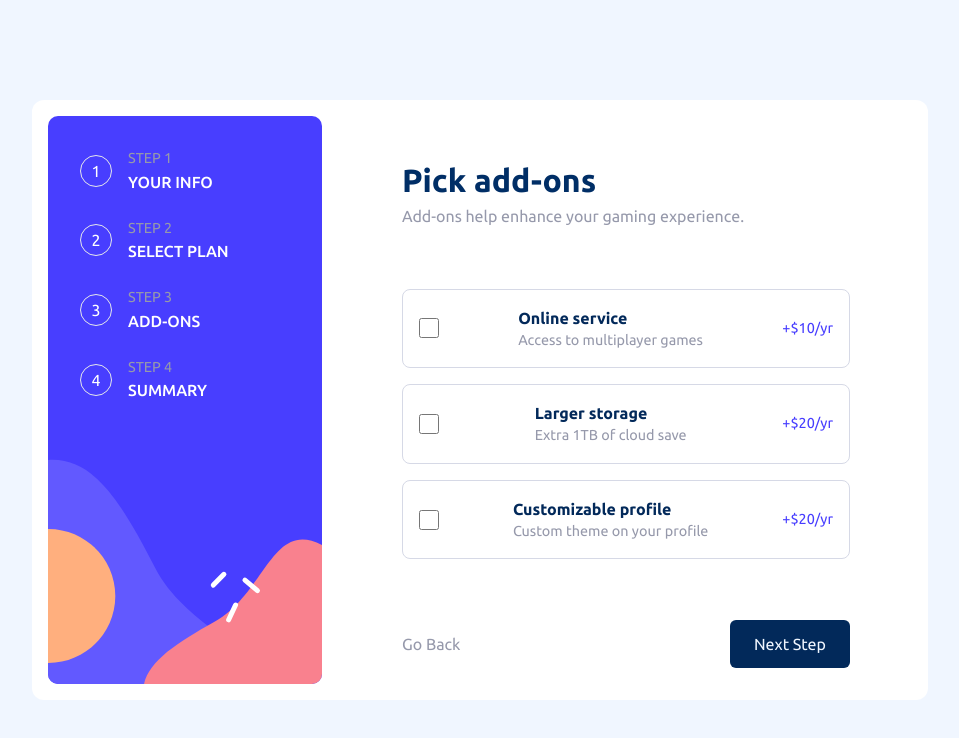
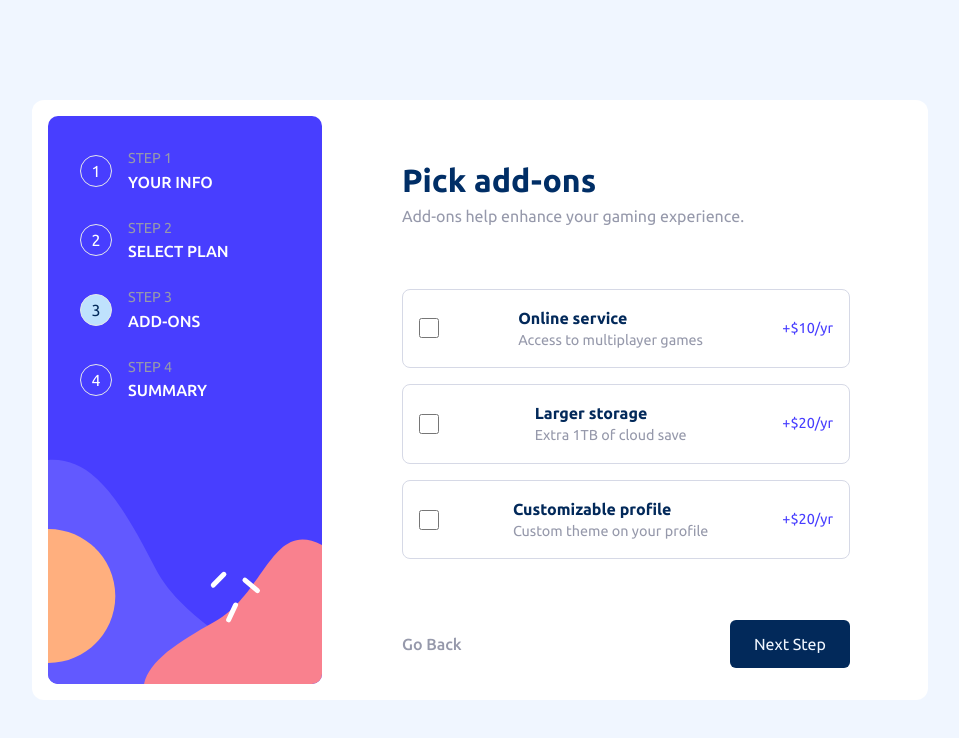
Before and after one commit to SoulRvr29/multi-step-form, a Next.js app: page /addons in a window 1280 px wide. Shown: the top 738 px of the page, without its empty margins (160-1119 px from the left). Built offline with nearby package versions, Linux system fonts and the light colour scheme.

Commit message:
pages list indication works

```diff
--- a/src/app/addons/page.tsx
+++ b/src/app/addons/page.tsx
@@ -1,5 +1,6 @@
 import React from "react";
 import Link from "next/link";
+import MainNav from "../components/MainNav";
 
 type AddonsLiProps = {
   name: string;
@@ -9,7 +10,7 @@ type AddonsLiProps = {
 
 const AddonsLi = ({ name, desc, price }: AddonsLiProps) => {
   return (
-    <li className="flex justify-between items-center border border-LightGray rounded-lg p-4 ">
+    <li className="flex justify-between items-center border border-LightGray rounded-lg p-4 hover:border-PurplishBlue cursor-pointer">
       <input
         className="size-5 border-LightGray "
         type="checkbox"
@@ -28,6 +29,7 @@ const AddonsLi = ({ name, desc, price }: AddonsLiProps) => {
 const Addons = () => {
   return (
     <div className="flex flex-col h-full justify-between">
+      <MainNav actual="add-ons" />
       <div>
         <h1>Pick add-ons</h1>
         <p>Add-ons help enhance your gaming experience.</p>
@@ -50,11 +52,14 @@ const Addons = () => {
         />
       </div>
       <div className="w-full flex justify-between items-center ">
-        <Link href="/plan" className="text-CoolGray">
+        <Link
+          href="/plan"
+          className="text-CoolGray font-[500] hover:text-MarineBlue"
+        >
           Go Back
         </Link>
         <Link
-          className="text-Magnolia bg-MarineBlue px-6 py-3 rounded-md"
+          className="text-Magnolia bg-MarineBlue px-6 py-3 rounded-md hover:bg-opacity-80"
           href="/summary"
         >
           Next Step
--- /dev/null
+++ b/src/app/components/MainNav.jsx
@@ -0,0 +1,15 @@
+import React from "react";
+import NavLi from "./NavLi";
+
+const MainNav = ({ actual }) => {
+  return (
+    <nav className="z-10 absolute top-0 left-0 m-12">
+      <NavLi actual={actual} step={1} href="/" type={"your info"} />
+      <NavLi actual={actual} step={2} href="/plan" type={"select plan"} />
+      <NavLi actual={actual} step={3} href="/addons" type={"add-ons"} />
+      <NavLi actual={actual} step={4} href="/summary" type={"summary"} />
+    </nav>
+  );
+};
+
+export default MainNav;
--- a/src/app/components/NavLi.tsx
+++ b/src/app/components/NavLi.tsx
@@ -2,16 +2,22 @@ import React from "react";
 import Link from "next/link";
 
 type NavLiProps = {
+  actual: string;
   step: number;
   type: string;
   href: string;
 };
 
-const NavLi = ({ step, type, href }: NavLiProps) => {
+const NavLi = ({ actual, step, type, href }: NavLiProps) => {
   return (
     <div className="flex gap-4 items-center mb-6">
       <Link href={href}>
-        <button className="text-white border rounded-full size-8">
+        <button
+          className={
+            " border rounded-full size-8 " +
+            (actual === type ? " bg-LightBlue text-MarineBlue" : " text-white")
+          }
+        >
           {step}
         </button>
       </Link>
--- a/src/app/layout.tsx
+++ b/src/app/layout.tsx
@@ -1,9 +1,7 @@
 import type { Metadata } from "next";
 import "./globals.css";
 import Image from "next/image";
-import NavLi from "./components/NavLi";
 import { Ubuntu } from "next/font/google";
-import PagesNav from "./components/PagesNav";
 
 const ubuntu = Ubuntu({
   subsets: ["latin"],
@@ -39,16 +37,9 @@ export default function RootLayout({
               height={172}
               alt="background"
             />
-            <nav className="z-10 absolute top-0 left-0 m-12">
-              <NavLi step={1} href="/" type={"your info"} />
-              <NavLi step={2} href="/plan" type={"select plan"} />
-              <NavLi step={3} href="/addons" type={"add-ons"} />
-              <NavLi step={4} href="/summary" type={"summary"} />
-            </nav>
           </div>
           <div className="mt-10 mb-4 w-full flex flex-col justify-between max-w-md">
             {children}
-            {/* <PagesNav /> */}
           </div>
         </div>
       </body>
--- a/src/app/page.tsx
+++ b/src/app/page.tsx
@@ -1,9 +1,11 @@
 import React from "react";
 import Link from "next/link";
+import MainNav from "./components/MainNav";
 
 const PersonalInfo = () => {
   return (
     <div className="flex flex-col justify-between h-full">
+      <MainNav actual="your info" />
       <div>
         <div>
           <h1>Personal info</h1>
@@ -14,7 +16,7 @@ const PersonalInfo = () => {
             Name
           </label>
           <input
-            className="block mb-6 border border-LightGray rounded-md px-5 py-2 w-full font-[500]"
+            className="block mb-6 border border-LightGray rounded-md px-5 py-2 w-full font-[500] cursor-pointer hover:border-PurplishBlue"
             type="text"
             id="name"
             name="name"
@@ -24,7 +26,7 @@ const PersonalInfo = () => {
             Email Address
           </label>
           <input
-            className="block mb-6 border border-LightGray rounded-md px-5 py-2 w-full font-[500]"
+            className="block mb-6 border border-LightGray rounded-md px-5 py-2 w-full font-[500] cursor-pointer hover:border-PurplishBlue"
             type="email"
             id="email"
             name="email"
@@ -34,7 +36,7 @@ const PersonalInfo = () => {
             Phone Number
           </label>
           <input
-            className="block mb-6 border border-LightGray rounded-md px-5 py-2 w-full font-[500]"
+            className="block mb-6 border border-LightGray rounded-md px-5 py-2 w-full font-[500] cursor-pointer hover:border-PurplishBlue"
             type="text"
             id="phone"
             name="phone"
@@ -44,7 +46,7 @@ const PersonalInfo = () => {
       </div>
       <div className="w-full flex justify-end ">
         <Link
-          className="text-Magnolia bg-MarineBlue px-6 py-3 rounded-md"
+          className="text-Magnolia bg-MarineBlue px-6 py-3 rounded-md hover:bg-opacity-80"
           href="/plan"
         >
           Next Step
--- a/src/app/plan/page.tsx
+++ b/src/app/plan/page.tsx
@@ -4,7 +4,7 @@ import React from "react";
 import Image from "next/image";
 import { useState } from "react";
 import Link from "next/link";
-
+import MainNav from "../components/MainNav";
 type PlanProps = {
   icon: string;
   name: string;
@@ -13,7 +13,7 @@ type PlanProps = {
 
 export const Plan = ({ icon, name, price }: PlanProps) => {
   return (
-    <div className="flex flex-col justify-between gap-10 border border-LightGray rounded-md p-4  ">
+    <div className="flex flex-col justify-between gap-10 border border-LightGray rounded-md p-4 hover:border-PurplishBlue ">
       <Image src={icon} width={40} height={40} alt={name} />
       <div>
         <h3 className="font-[500] text-MarineBlue">{name}</h3>
@@ -27,6 +27,7 @@ const SelectPlan = () => {
   const [period, setPeriod] = useState(0);
   return (
     <div className="flex flex-col gap-10 h-full justify-between">
+      <MainNav actual="select plan" />
       <div>
         <h1>Select your plan</h1>
         <p>You have the option of monthly or yearly billing.</p>
@@ -65,11 +66,14 @@ const SelectPlan = () => {
         </div>
       </div>
       <div className="w-full flex justify-between items-center ">
-        <Link href="/" className="text-CoolGray">
+        <Link
+          href="/"
+          className="text-CoolGray font-[500] hover:text-MarineBlue"
+        >
           Go Back
         </Link>
         <Link
-          className="text-Magnolia bg-MarineBlue px-6 py-3 rounded-md"
+          className="text-Magnolia bg-MarineBlue px-6 py-3 rounded-md hover:bg-opacity-80"
           href="/addons"
         >
           Next Step
--- a/src/app/summary/page.tsx
+++ b/src/app/summary/page.tsx
@@ -1,15 +1,21 @@
 import React from "react";
 import Link from "next/link";
+import MainNav from "../components/MainNav";
+
 const Summary = () => {
   return (
     <div className="flex flex-col h-full justify-between">
+      <MainNav actual="summary" />
       <div>Summary page</div>{" "}
       <div className="w-full flex justify-between items-center ">
-        <Link href="addons" className="text-CoolGray">
+        <Link
+          href="addons"
+          className="text-CoolGray font-[500] hover:text-MarineBlue"
+        >
           Go Back
         </Link>
         <Link
-          className="text-Magnolia bg-MarineBlue px-6 py-3 rounded-md"
+          className="text-Magnolia bg-MarineBlue px-6 py-3 rounded-md hover:bg-opacity-80 hover:bg-PurplishBlue"
           href="/complete"
         >
           Confirm
```
